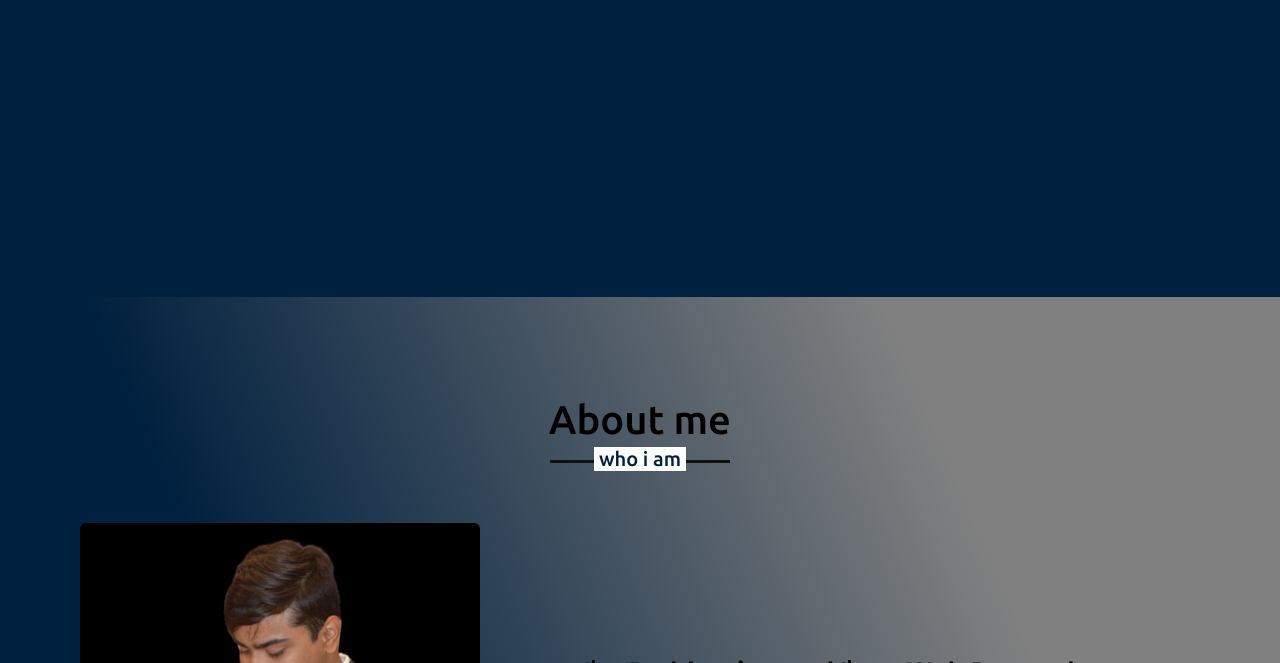
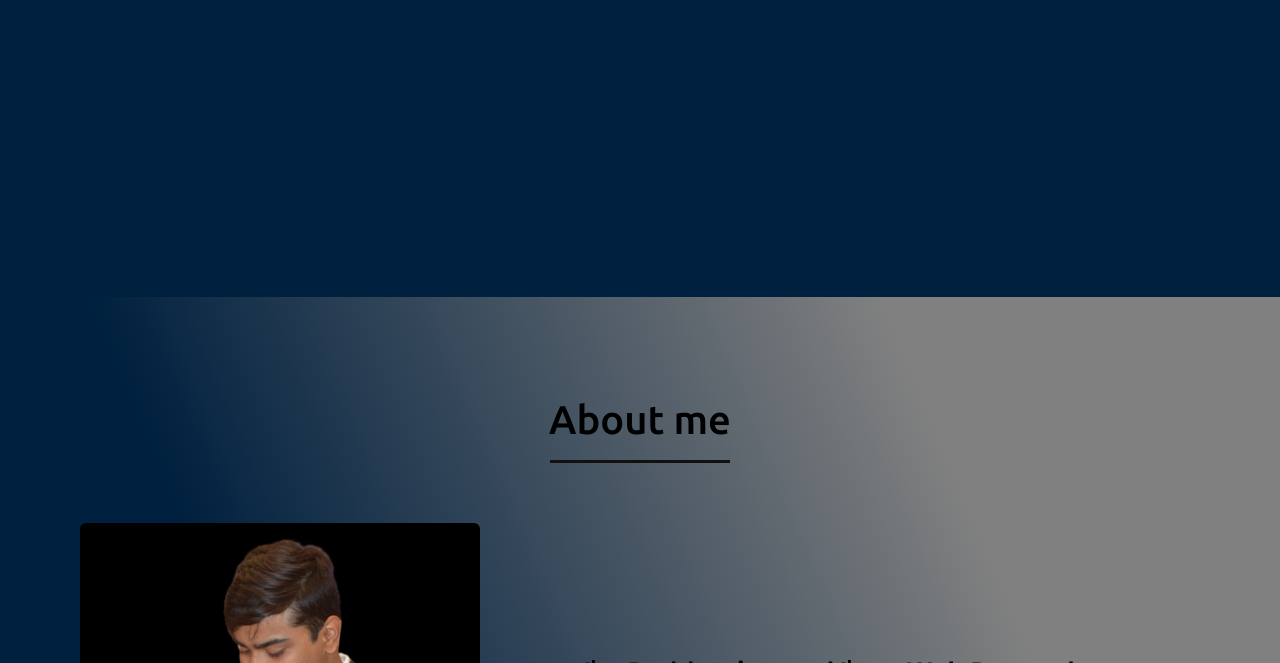
Before and after one commit to prabhanjan9/Portfolio2, a plain HTML site: page index.html in a window 1280 px wide. Shown: the part 503-1166 px from the top of the page. Drawn offline with nearby package versions, Linux system fonts and the light colour scheme.

Commit message:
Update styles.css

```diff
--- a/css/styles.css
+++ b/css/styles.css
@@ -221,7 +221,7 @@ section .title::after{
 
 /* about section styling */
 .about .title::after{
-    content: "who i am";
+
 }
 .about .about-content .left{
     width: 45%;
```
